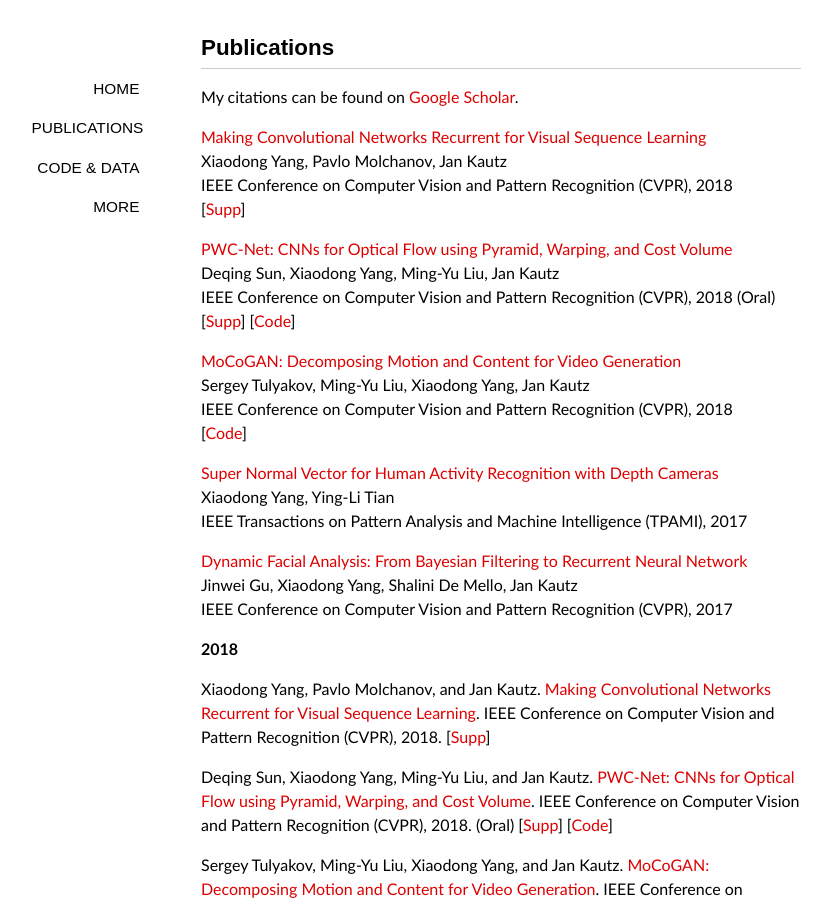
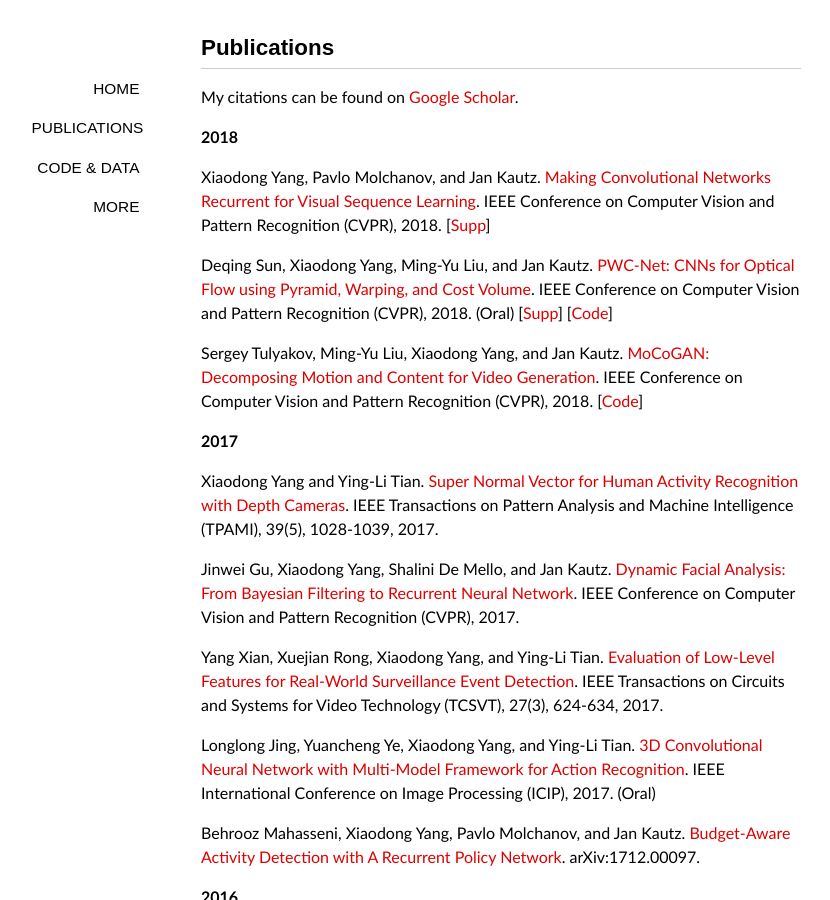
Before and after one commit to xiaodongyang/xiaodongyang.github.io, a Jekyll site: the page built from publications/index.md, in a window 1280 px wide and 900 px high. Shown: the whole window, without its empty margins (139-969 px from the left). Built offline with Jekyll 4.4.1, drawn with Linux system fonts in a browser that asks for light colours; some web fonts are replaced.

Commit message:
Update index.md

```diff
--- a/publications/index.md
+++ b/publications/index.md
@@ -6,29 +6,6 @@ comments: no
 
 My citations can be found on [Google Scholar](http://scholar.google.com/citations?user=yWsMg_gAAAAJ&hl=en).
 <br>
-
-[Making Convolutional Networks Recurrent for Visual Sequence Learning](/publications/papers/prernn-cvpr18.pdf)
-Xiaodong Yang, Pavlo Molchanov, Jan Kautz
-IEEE Conference on Computer Vision and Pattern Recognition (CVPR), 2018
-[[Supp](/publications/papers/prernn-supp-cvpr18.pdf)]
-
-[PWC-Net: CNNs for Optical Flow using Pyramid, Warping, and Cost Volume](/publications/papers/pwc-cvpr18.pdf)
-Deqing Sun, Xiaodong Yang, Ming-Yu Liu, Jan Kautz
-IEEE Conference on Computer Vision and Pattern Recognition (CVPR), 2018 (Oral)
-[[Supp](/publications/papers/pwc-supp-cvpr18.pdf)] [[Code](http://research.nvidia.com/publication/2018-02_PWC-Net%3A-CNNs-for)]
-
-[MoCoGAN: Decomposing Motion and Content for Video Generation](/publications/papers/mocogan-cvpr18.pdf)
-Sergey Tulyakov, Ming-Yu Liu, Xiaodong Yang, Jan Kautz
-IEEE Conference on Computer Vision and Pattern Recognition (CVPR), 2018
-[[Code](https://github.com/sergeytulyakov/mocogan)]
-
-[Super Normal Vector for Human Activity Recognition with Depth Cameras](/publications/papers/tpami17.pdf)
-Xiaodong Yang, Ying-Li Tian
-IEEE Transactions on Pattern Analysis and Machine Intelligence (TPAMI), 2017
-
-[Dynamic Facial Analysis: From Bayesian Filtering to Recurrent Neural Network](/publications/papers/cvpr17.pdf)
-Jinwei Gu, Xiaodong Yang, Shalini De Mello, Jan Kautz
-IEEE Conference on Computer Vision and Pattern Recognition (CVPR), 2017
 
 **2018**
 
```
